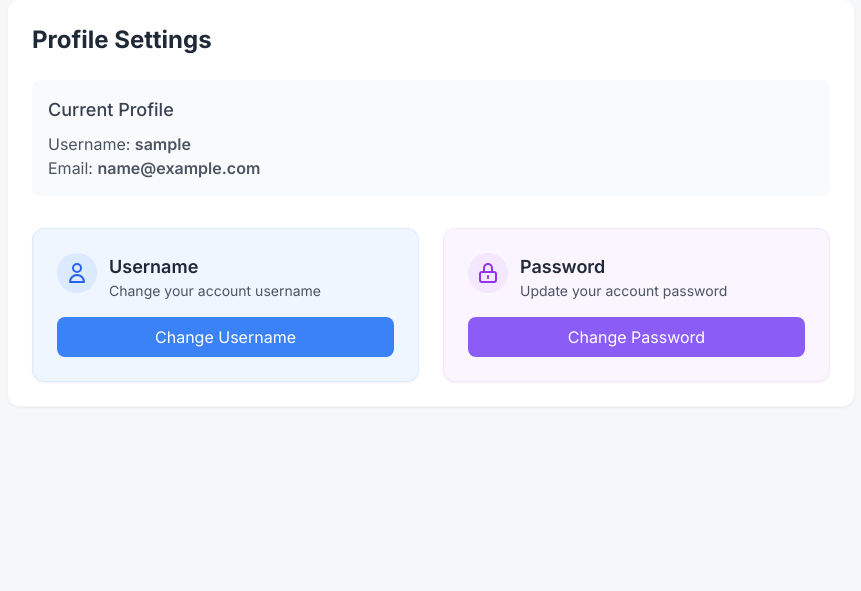
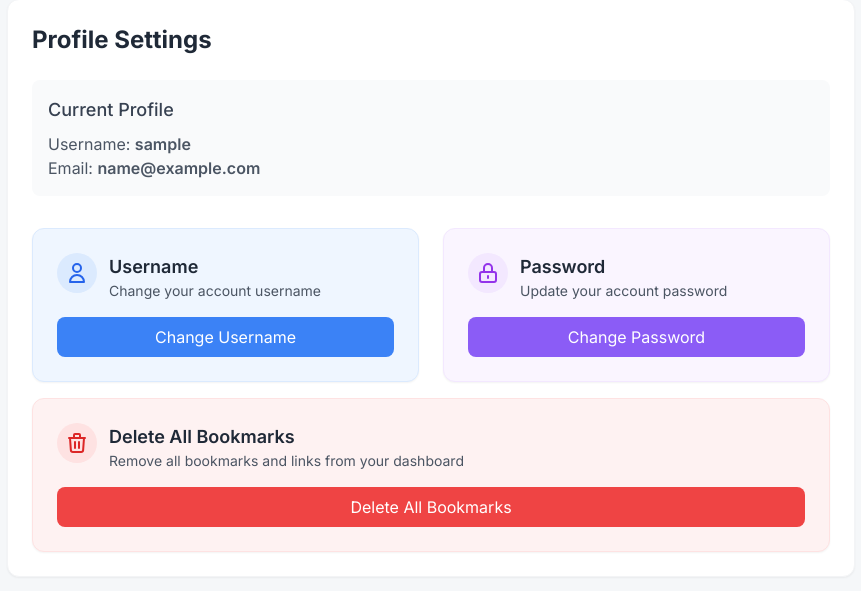
Before and after one commit to MathoAvito/link-harbor, a Flask app: page /profile in a window 1280 px wide. Shown: the part 131-722 px from the top of the page, without its empty margins (209-1070 px from the left). Run offline with Flask 3, Linux system fonts and the light colour scheme; the visitor is signed in with stand-in values (Sample User, id 1); data that the repository does not hold is empty; parts of the project's set-up code (start-up, migrations or seed data) failed here and were passed over; some libraries are stand-ins or nearby versions.

Commit message:
feat: add delete all bookmarks option to profile
Add ability to delete all bookmarks from profile settings:
- Create delete_all_bookmarks route to handle clearing all links
- Add red warning card with trash icon to profile page
- Implement confirmation dialog to prevent accidental deletion
- Include proper error handling and success feedback
- Maintain consistent styling with existing profile cards

```diff
--- a/app/templates/profile.html
+++ b/app/templates/profile.html
@@ -55,6 +55,39 @@
           </a>
         </div>
       </div>
+
+      <!-- Delete All Bookmarks Card -->
+      <div class="mt-8">
+        <div style="background-color: #FEF2F2 !important; border-color: #FEE2E2 !important;" class="bg-red-50 border border-red-100 rounded-xl shadow-sm p-6">
+          <div class="flex items-start mb-4">
+            <div style="background-color: #FEE2E2 !important;" class="p-2 rounded-full bg-red-100 mr-3">
+              <svg style="color: #DC2626 !important;" xmlns="http://www.w3.org/2000/svg" class="h-6 w-6 text-red-600" fill="none" viewBox="0 0 24 24" stroke="currentColor">
+                <path stroke-linecap="round" stroke-linejoin="round" stroke-width="2" d="M19 7l-.867 12.142A2 2 0 0116.138 21H7.862a2 2 0 01-1.995-1.858L5 7m5 4v6m4-6v6m1-10V4a1 1 0 00-1-1h-4a1 1 0 00-1 1v3M4 7h16" />
+              </svg>
+            </div>
+            <div>
+              <h3 style="color: #1F2937 !important;" class="text-lg font-semibold text-gray-800">Delete All Bookmarks</h3>
+              <p style="color: #4B5563 !important;" class="text-sm font-normal text-gray-600">Remove all bookmarks and links from your dashboard</p>
+            </div>
+          </div>
+
+          <!-- Delete All Bookmarks button with confirmation dialog -->
+          <button type="button"
+                  onclick="if(confirm('Are you sure you want to delete ALL bookmarks? This action cannot be undone.')) document.getElementById('delete-all-form').submit();"
+                  style="color: white !important;"
+                  class="block w-full px-4 py-2 text-center bg-red-500 text-white rounded-lg hover:bg-red-600 transition-colors">
+            Delete All Bookmarks
+          </button>
+
+          <!-- Hidden form for submission -->
+          <form id="delete-all-form" action="{{ url_for('main.delete_all_bookmarks') }}" method="POST" class="hidden">
+            <!-- CSRF token if you're using Flask-WTF -->
+            {% if csrf_token %}
+              <input type="hidden" name="csrf_token" value="{{ csrf_token() }}">
+            {% endif %}
+          </form>
+        </div>
+      </div>
     </div>
   </div>
 </div>
```
Also changed, not shown: app/dashboard_routes.py (+16 -0 lines).
